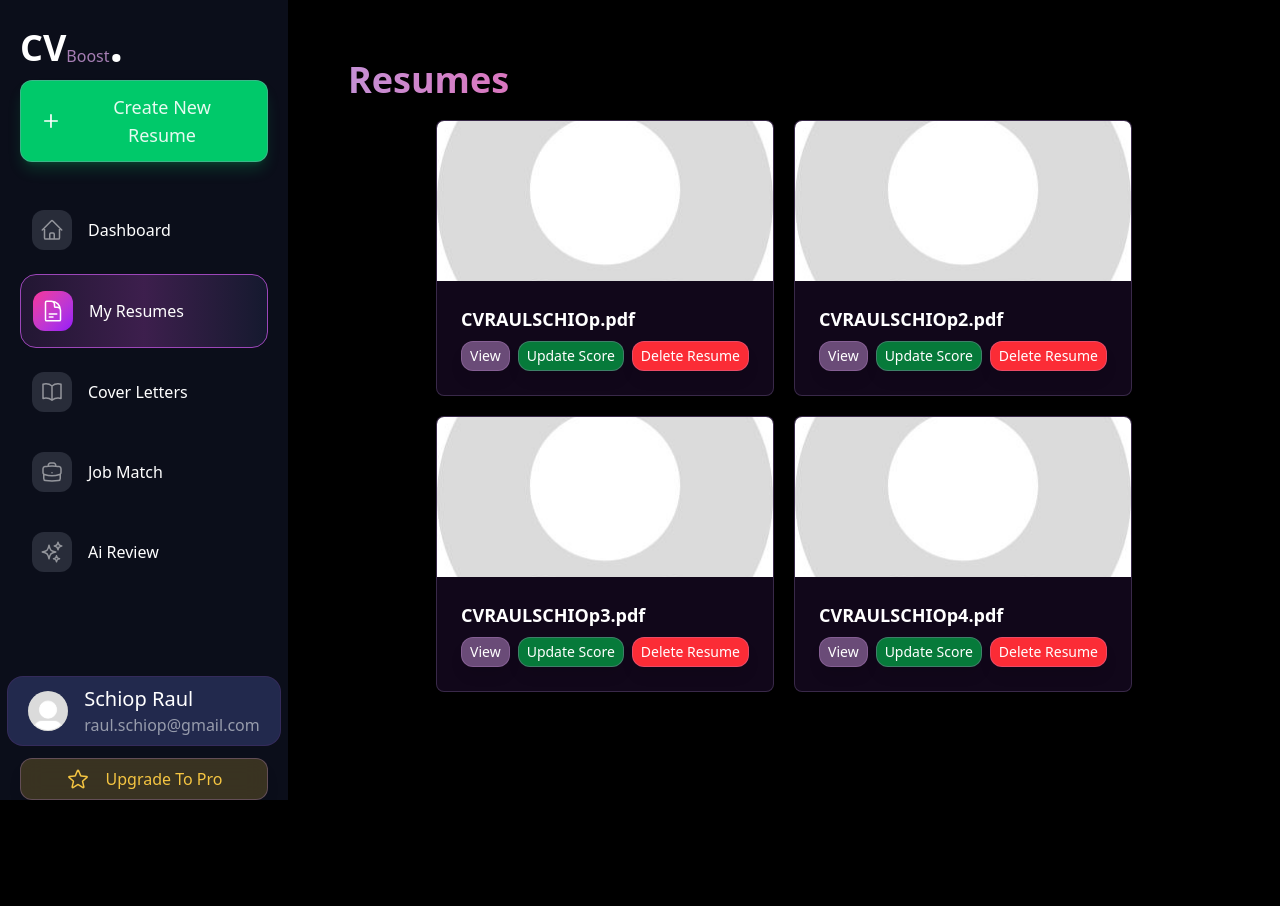
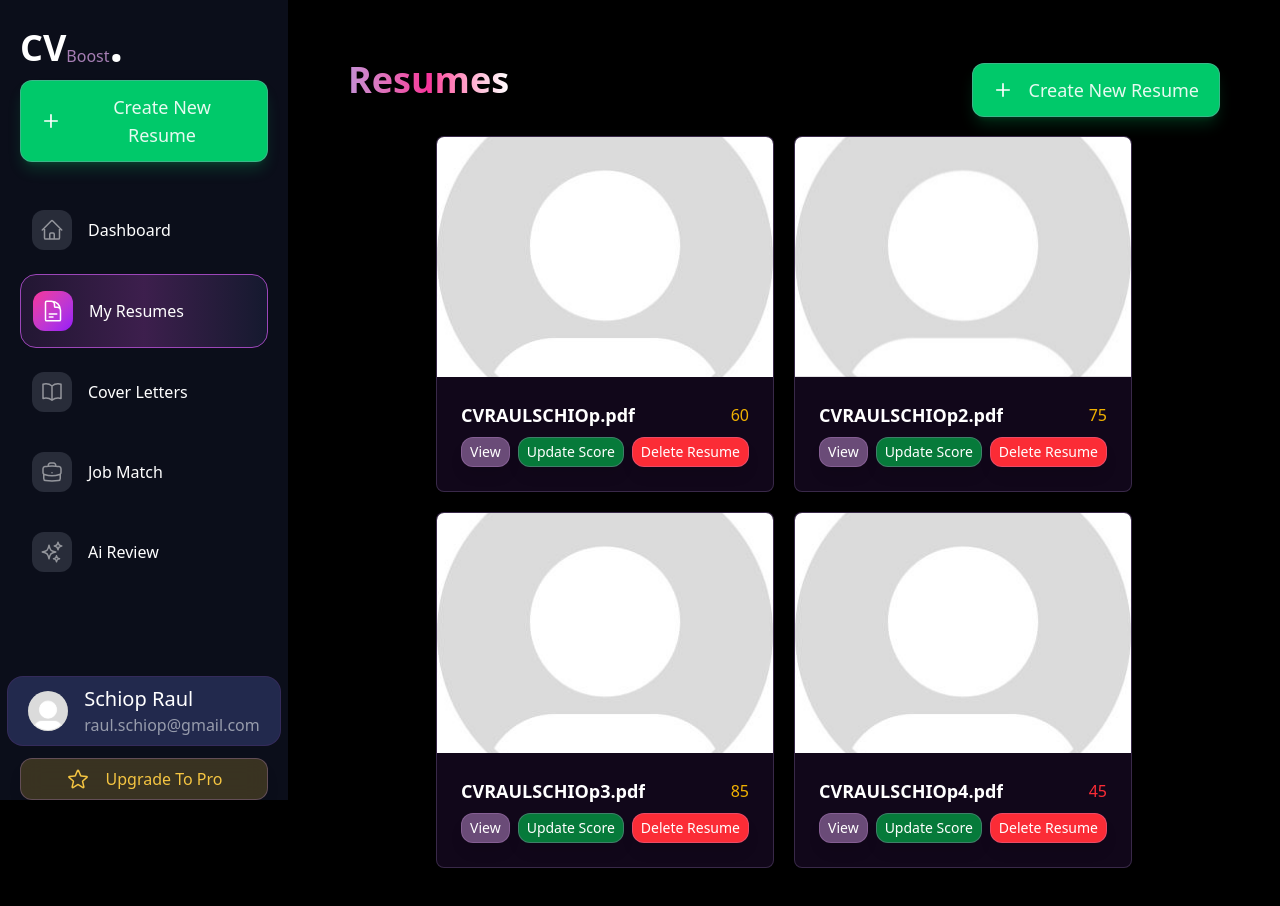
Before and after one commit to RaulSchiop/CVBoost, a Next.js app in the folder frontend/: page /tools/resumes in a window 1280 px wide. Shown: the top 906 px of the page. Before the commit the page ends 800 px from the top, so only its background shows below. Built offline with nearby package versions, Linux system fonts and the light colour scheme.

Commit message:
resume page and greren btn cahnge

```diff
--- a/frontend/src/Components/Buttons/GreenBtn.tsx
+++ b/frontend/src/Components/Buttons/GreenBtn.tsx
@@ -25,7 +25,7 @@ export default function GreenBtn({ children, onClick, type }: Props) {
 
             transition: { type: "spring", duration: 0.4 },
          }}
-         className="text-white flex items-center justify-center px-5 py-3 gap-4 w-full
+         className="text-white flex items-center justify-center px-5 py-3 gap-4
                   bg-create-500 backdrop-blur-md border border-accent-700/30 rounded-xl shadow-lg shadow-create-500/20  hover:bg-green-500/70  transform active:bg-green-500"
       >
          {children}
--- a/frontend/src/app/tools/resumes/page.tsx
+++ b/frontend/src/app/tools/resumes/page.tsx
@@ -4,6 +4,8 @@ import SmallBtn from "@/Components/Buttons/SmallMainBtn";
 import Image from "next/image";
 import { useState } from "react";
 import NoImage from "../../../../public/no image.jpg";
+import GreenBtn from "@/Components/Buttons/GreenBtn";
+import Link from "next/link";
 
 export default function Resume() {
    const [image, setImage] = useState<string | undefined>(undefined);
@@ -37,10 +39,30 @@ export default function Resume() {
 
    return (
       <div className="w-full h-full p-15">
-         <div>
+         <div className="flex items-center justify-between mb-4">
             <h1 className="font-bold text-transparent bg-clip-text text-4xl  bg-gradient-to-r from-accent-700 via-pink-500 to-white mb-5">
                Resumes
             </h1>
+            <Link href="/tools/createResume">
+               <GreenBtn>
+                  <svg
+                     xmlns="http://www.w3.org/2000/svg"
+                     fill="none"
+                     viewBox="0 0 24 24"
+                     strokeWidth={2}
+                     stroke="currentColor"
+                     className="size-5"
+                  >
+                     <path
+                        strokeLinecap="round"
+                        strokeLinejoin="round"
+                        d="M12 4.5v15m7.5-7.5h-15"
+                     />
+                  </svg>
+
+                  <h1 className="text-lg text-white/90">Create New Resume</h1>
+               </GreenBtn>
+            </Link>
          </div>
          <div>
             <ul className="flex items-center justify-center flex-wrap gap-5">
@@ -49,7 +71,7 @@ export default function Resume() {
                      key={index}
                      className="bg-purple-500/10 border border-purple-300/20 rounded-lg overflow-hidden"
                   >
-                     <div className="relative h-40 w-full">
+                     <div className="relative h-60 w-full">
                         <Image
                            src={image || NoImage}
                            alt={`${file.name} preview`}
@@ -58,9 +80,22 @@ export default function Resume() {
                         />
                      </div>
                      <div className=" flex flex-col gap-2 p-6">
-                        <h3 className="text-white text-lg font-bold truncate">
-                           {file.name}
-                        </h3>
+                        <div className=" flex items-center justify-between">
+                           <h3 className="text-white text-lg font-bold truncate">
+                              {file.name}
+                           </h3>
+                           <h3
+                              className={`text-bold ${
+                                 file.atsScore <= 50
+                                    ? "text-red-500 border-red-500"
+                                    : file.atsScore <= 85
+                                    ? " text-yellow-500 border-yellow-500"
+                                    : " text-green-500 border-green-500"
+                              }`}
+                           >
+                              {file.atsScore}
+                           </h3>
+                        </div>
                         <div className="flex gap-2  ">
                            <SmallBtn ClassName="text-sm">View</SmallBtn>
                            <SmallBtn
```
